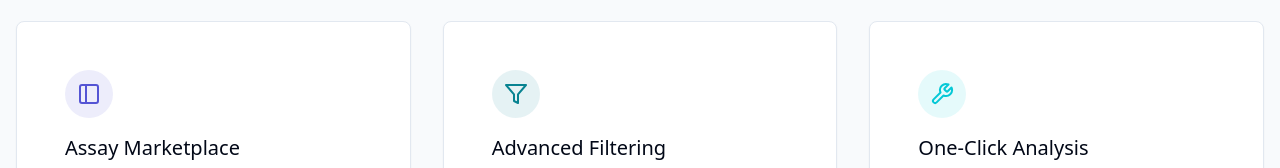
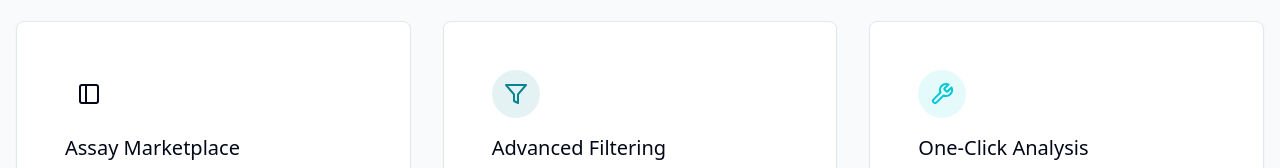
Before and after one commit to AdelBenamaraAI/assay-compass-platform, a React (Vite) app: page / in a window 1280 px wide. Shown: the part 231-399 px from the top of the page. Built offline with nearby package versions, Linux system fonts and the light colour scheme.

Commit message:
Code edited in Lovable Code Editor
Edited UI in Lovable

```diff
--- a/src/index.css
+++ b/src/index.css
@@ -14,7 +14,7 @@
     --popover: 0 0% 100%;
     --popover-foreground: 222.2 84% 4.9%;
 
-    --primary: 240 60% 58%;
+    --primary: 28 75% 60%
     --primary-foreground: 120 10% 10%;
 
     --secondary: 186 89% 30%;
```
